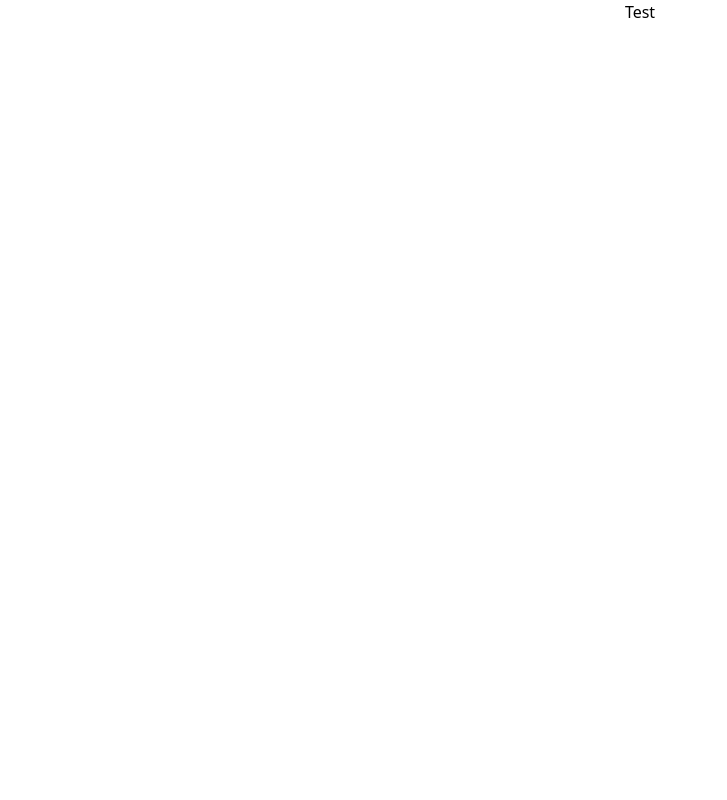
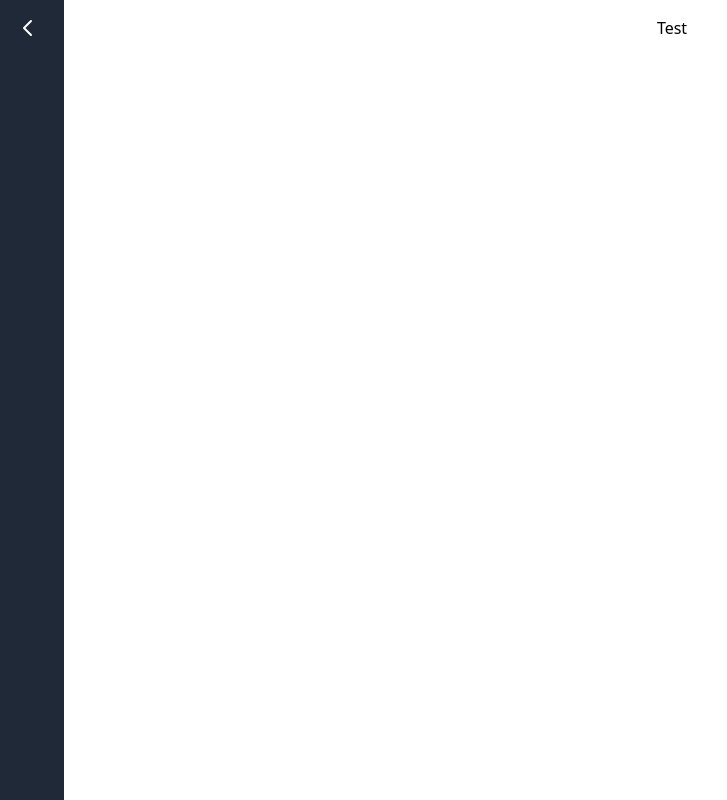
Before and after one commit to huudanh2802/Web03-Project, a Nuxt app in the folder Web03-FrontEnd/: page / in a window 1280 px wide. Shown: the whole page, without its empty margins (0-727 px from the left). Built offline with nearby package versions, Linux system fonts and the light colour scheme.

Commit message:
Aug 21, 2024, 9:57 PM

```diff
--- /dev/null
+++ b/Web03-FrontEnd/components/Link.vue
@@ -0,0 +1,6 @@
+<template>
+  <div class="flex flex-col">
+    <slot />
+    <NuxtLink to="/test">Hello</NuxtLink>
+  </div>
+</template>
--- /dev/null
+++ b/Web03-FrontEnd/layouts/default.vue
@@ -0,0 +1,51 @@
+<script setup>
+const isOpen = ref(false);
+function toggleSidebar() {
+  isOpen.value = !isOpen.value;
+}
+</script>
+
+<template>
+  <div class="flex">
+    <!-- Sidebar -->
+    <div
+      :class="['bg-gray-800 text-white h-screen p-4', isOpen ? 'w-64' : 'w-16']"
+    >
+      <button @click="toggleSidebar" class="mb-4 focus:outline-none">
+        <svg
+          class="w-6 h-6"
+          :class="isOpen ? 'transform rotate-180' : ''"
+          fill="none"
+          stroke="currentColor"
+          viewBox="0 0 24 24"
+          xmlns="http://www.w3.org/2000/svg"
+        >
+          <path
+            stroke-linecap="round"
+            stroke-linejoin="round"
+            stroke-width="2"
+            d="M15 19l-7-7 7-7"
+          ></path>
+        </svg>
+      </button>
+
+      <nav v-if="isOpen" class="space-y-2">
+        <Link/>
+
+        <a href="#" class="block py-2 px-4 rounded hover:bg-gray-700">Home</a>
+        <a href="#" class="block py-2 px-4 rounded hover:bg-gray-700">About</a>
+        <a href="#" class="block py-2 px-4 rounded hover:bg-gray-700"
+          >Services</a
+        >
+        <a href="#" class="block py-2 px-4 rounded hover:bg-gray-700"
+          >Contact</a
+        >
+      </nav>
+    </div>
+
+    <!-- Main Content -->
+    <div class="flex-1 p-4">
+      <slot />
+    </div>
+  </div>
+</template>
--- a/Web03-FrontEnd/pages/index.vue
+++ b/Web03-FrontEnd/pages/index.vue
@@ -2,9 +2,9 @@
 const mes = ref(0);
 function alertMes() {
   mes.value++;
-  alert(mes.value);
 }
 </script>
+
 <template>
   <div class="container flex justify-center">
     <button type="button" @click="alertMes">Test</button>
```
